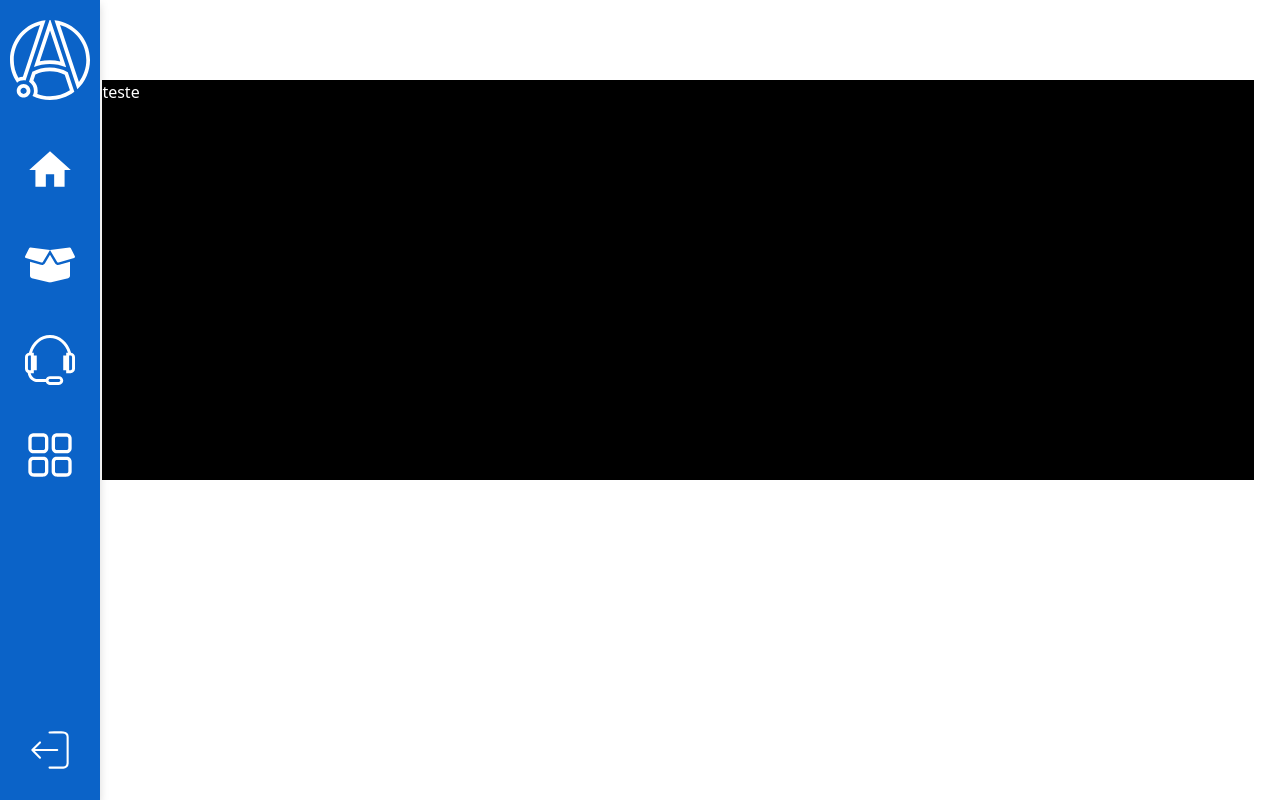
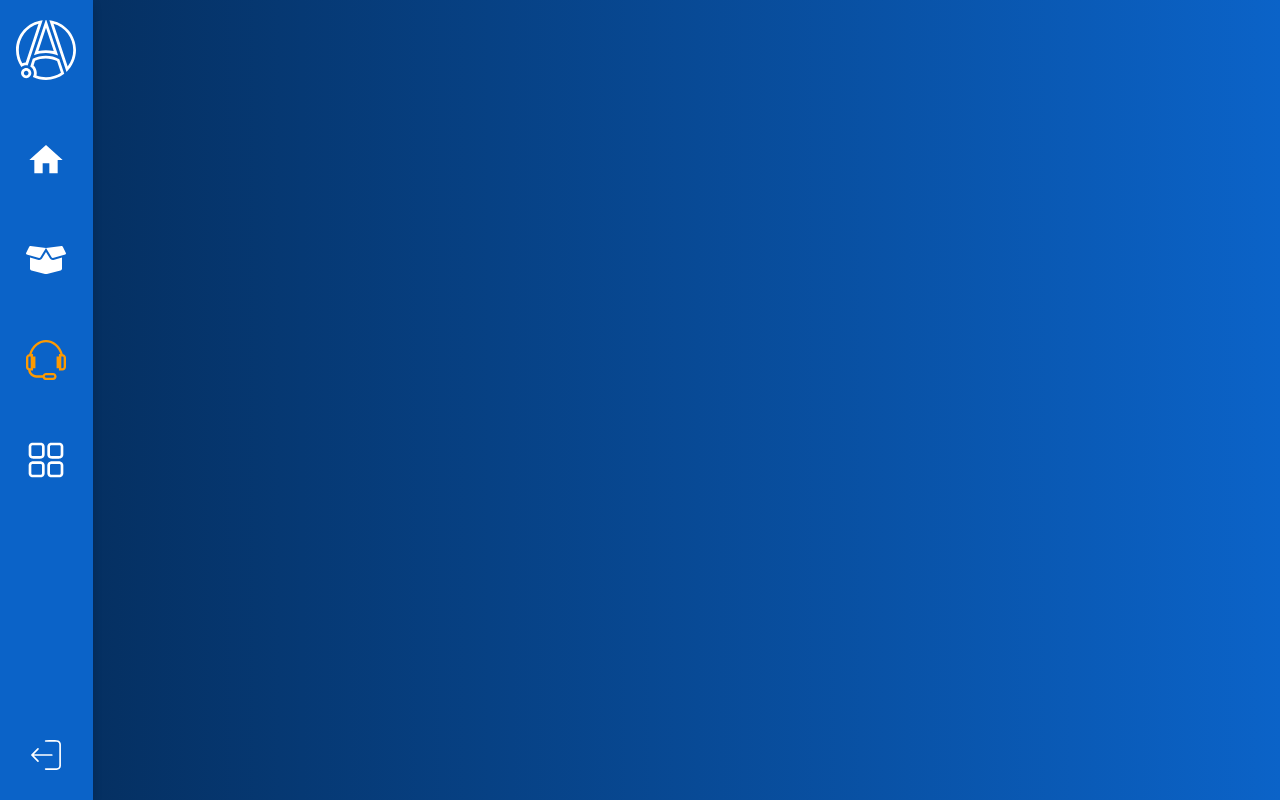
Before and after one commit to rafaelrvs/amalfis_page, a Next.js app: page /Home in a window 1280 px wide. Both pictures are taken after a click on the icon 49 px from the left and 360 px from the top of the page. Built offline with nearby package versions, Linux system fonts and the light colour scheme.

Commit message:
adicionando commit

```diff
--- a/src/app/Home/page.tsx
+++ b/src/app/Home/page.tsx
@@ -1,16 +1,23 @@
-"use client"
+"use client";
 import { useEffect } from "react";
 import { useUser } from "../Context/useContext";
 import NavigationMenu from "./../nav/navigationMenu/navigationMenu";
+import NavigationChamados from './../nav/navigationChamados/navigationChamados';
 
 
 export default function GestaoDeChamados() {
-  const { chamadosAtivos,setChamadoAtivo } = useUser();
+  const { chamadosAtivos, setChamadoAtivo } = useUser();
 
   return (
-    <div>
+    <div className="flex">
       <NavigationMenu />
-      {chamadosAtivos&&<div className="h-[50vh] w-[90vw] bg-black z-index-4 top-[10vh] right-[2vw] fixed">teste</div>}
+      {
+      chamadosAtivos&&
+
+      <NavigationChamados/>
+      }
+
+
     </div>
   );
 }
--- /dev/null
+++ b/src/app/components/Chamados/ChamadosCard.tsx
@@ -0,0 +1,6 @@
+type ChamadosCardProps = React.ComponentProps<'nav'>
+export default function ChamadosCard ({ children,...props}:ChamadosCardProps){
+    <nav {...props}>
+        {children}
+    </nav>
+}
--- /dev/null
+++ b/src/app/components/Chamados/ChamadosRoot.tsx
@@ -0,0 +1,7 @@
+type ChamadosRootProps = React.ComponentProps<"nav">;
+export default function ChamadosRoot({
+  children,
+  ...props
+}: ChamadosRootProps) {
+  return <nav {...props}>{children}</nav>;
+}
--- /dev/null
+++ b/src/app/components/Chamados/index.tsx
@@ -0,0 +1,7 @@
+import ChamadosCard from "./ChamadosCard";
+import ChamadosRoot from "./ChamadosRoot";
+
+export const  Chamados = {
+    Root:ChamadosRoot,
+    Card:ChamadosCard,
+}
--- /dev/null
+++ b/src/app/nav/navigationChamados/navigationChamados.tsx
@@ -0,0 +1,9 @@
+import { Chamados } from "@/app/components/Chamados";
+
+export default function NavigationChamados(){
+    return(
+        <Chamados.Root className="overflow-hidden w-screen bg-primary-grey-900 flex items-center  justify-end p-5 bg-linear-to-r/srgb from-primary-gradient-900 to-primary-gradient-800">
+
+        </Chamados.Root>
+    )
+}
--- a/src/app/nav/navigationMenu/navigationMenu.tsx
+++ b/src/app/nav/navigationMenu/navigationMenu.tsx
@@ -25,15 +25,18 @@ export default function NavigationMenu() {
         <img
           src="/image/isotipo amalfis branco.svg"
           alt="logo"
-          className="h-20 mt-[20px]"
+          className="h-15 mt-[20px]"
         />
 
-        <MdHome className="text-[50px] scale-100 hover:scale-110 duration-300 ease-out" />
-        <FaBoxOpen className="text-[50px] scale-100 hover:scale-110 duration-300 ease-out" />
-        <TfiHeadphoneAlt className="text-[50px] scale-100 hover:scale-110 duration-300 ease-out" onClick={activeChamados}/>
-        <RxDashboard className="text-[50px] scale-100 hover:scale-110 duration-300 ease-out" />
+        <MdHome className="text-[40px] scale-100 hover:scale-110 duration-300 ease-out" />
+        <FaBoxOpen className="text-[40px] scale-100 hover:scale-110 duration-300 ease-out" />
+        <TfiHeadphoneAlt
+  className={`text-[40px] scale-100 hover:scale-110 duration-300 ease-out ${chamadosAtivos ? 'text-amber-500' : ''}`}
+  onClick={activeChamados}
+/>
+        <RxDashboard className="text-[40px] scale-100 hover:scale-110 duration-300 ease-out" />
       </div>
-      <CiLogout className="text-[50px] scale-100 hover:scale-110 duration-300 ease-out mb-[25px]" onClick={()=>{modifyRouter("/")}} />
+      <CiLogout className="text-[40px] scale-100 hover:scale-110 duration-300 ease-out mb-[25px]" onClick={()=>{modifyRouter("/")}} />
     </div>
   );
 }
```
